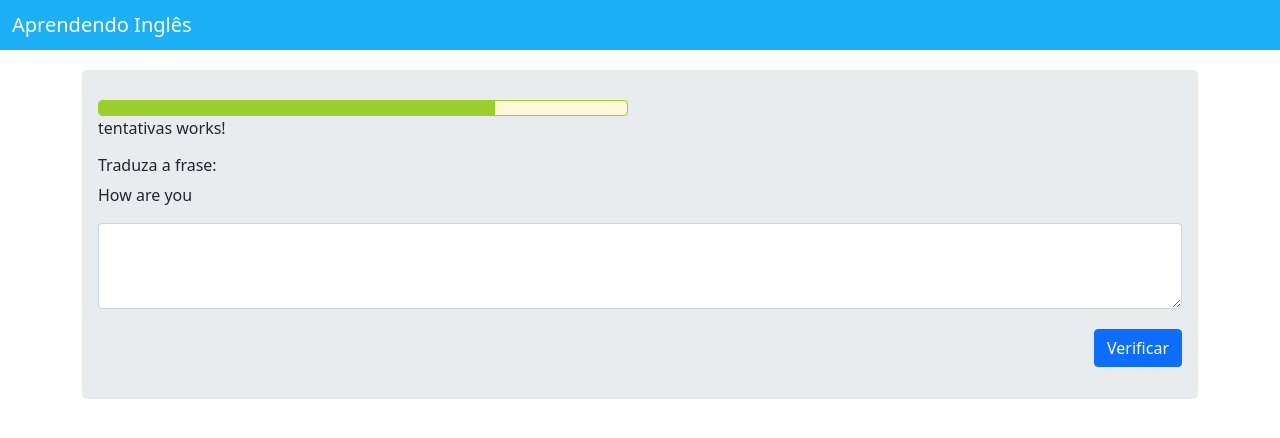
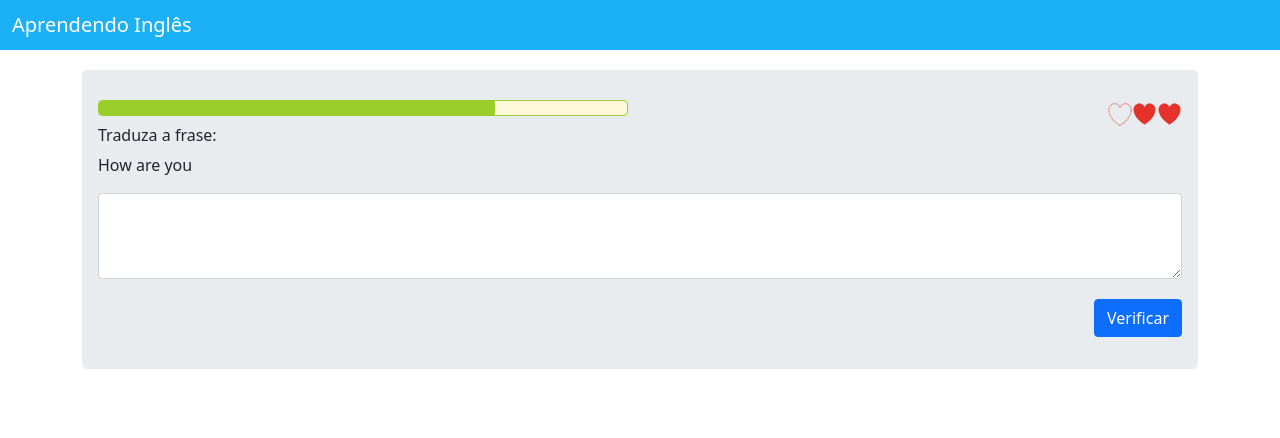
Before and after one commit to cardosoaline/app_one, an Angular app: page / in a window 1280 px wide. Shown: the top 438 px of the page. Built offline with nearby package versions, Linux system fonts and the light colour scheme.

Commit message:
refactor tentativasComponent

```diff
--- a/src/app/painel/painel.component.html
+++ b/src/app/painel/painel.component.html
@@ -3,10 +3,12 @@
      <div class="row">
          <div class="col-sm-6">
             <app-progresso></app-progresso>
-             <div class="col-sm-6">
-                <app-tentativas></app-tentativas>
+         </div>
+         <div class="col-sm-6">
+            <div class="d-flex justify-content-end">
+            <app-tentativas></app-tentativas>
             </div>
-         </div>
+        </div>
      </div>
      <div class="row">
          <div class="col">
--- a/src/app/tentativas/tentativas.component.html
+++ b/src/app/tentativas/tentativas.component.html
@@ -1 +1,3 @@
-<p>tentativas works!</p>
+<img src="../../assets/coracao_vazio.png">
+<img src="../../assets/coracao_cheio.png">
+<img src="../../assets/coracao_cheio.png">
```
Also changed, not shown: src/assets/coracao_cheio.png (added), src/assets/coracao_vazio.png (added).
